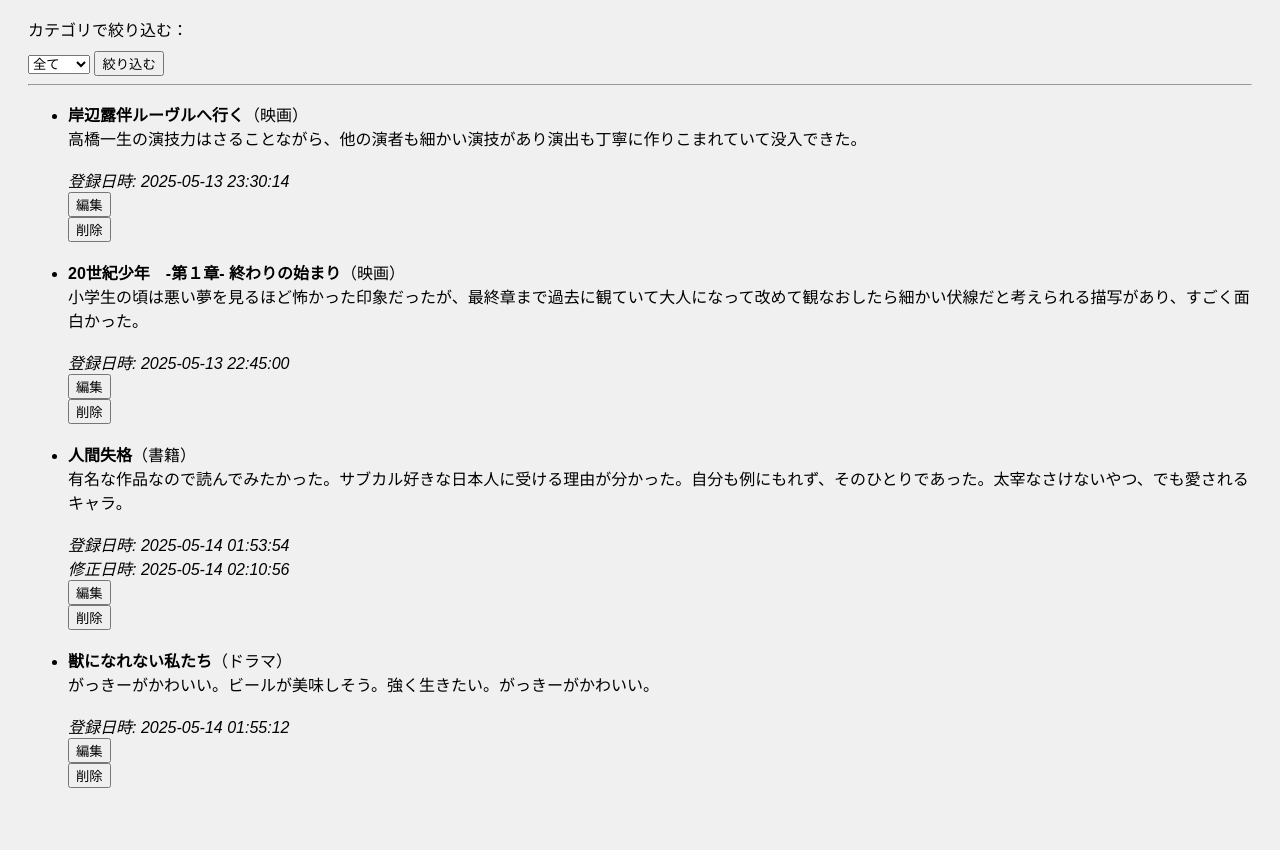
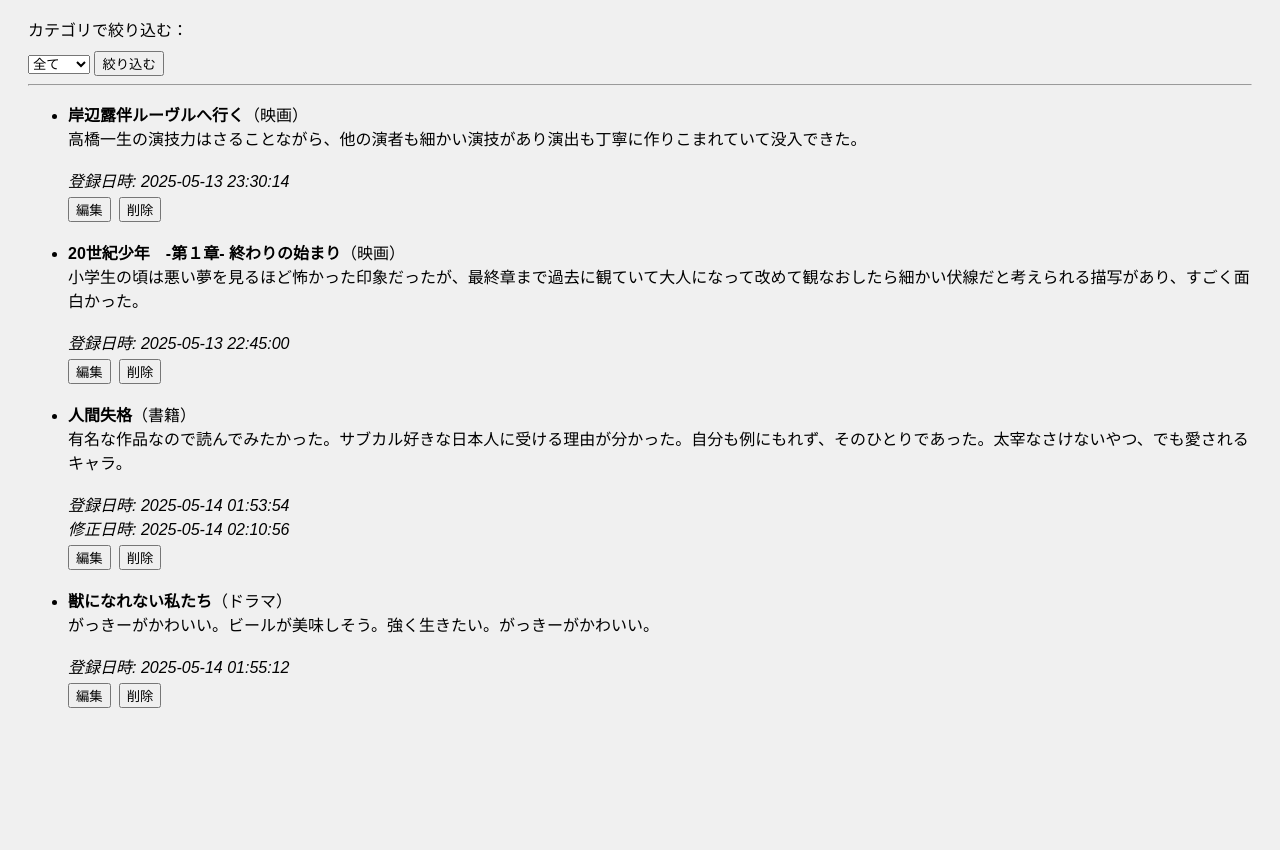
Before and after one commit to chika-ssy/fastapi-webapp, a FastAPI app: page / in a window 1280 px wide. Shown: the part 142-992 px from the top of the page. After the commit the page ends 850 px from the top, so only its background shows below. Run offline with FastAPI, Linux system fonts and the light colour scheme.

Commit message:
Adjusted the placement of Edit and Delete buttons

```diff
--- a/static/css/style.css
+++ b/static/css/style.css
@@ -19,3 +19,9 @@ input, textarea {
     padding: 8px;
     margin-bottom: 10px;
 }
+
+.comment-buttons {
+    display: flex;
+    gap: 8px;
+    margin-top: 5px;
+}
--- a/templates/index.html
+++ b/templates/index.html
@@ -34,6 +34,7 @@
                     <em>修正日時: {{ item.updated_at }}</em><br>
                 {% endif %}
 
+                <div class="comment-buttons">
                     <!-- 編集リンク -->
                     <form action="/edit/{{ idx }}" method="get">
                         <button type="submit">編集</button>
@@ -41,7 +42,8 @@
                     <!-- 削除ボタン -->
                     <form action="/delete/{{ idx }}" method="post" onsubmit="return confirmDelete();">
                         <button type="submit">削除</button>
-                </form><br>
+                    </form>
+                </div><br>
             </li>
         {% endfor %}
     </ul>
```
Lines whose indentation alone changed are shown as unchanged.
